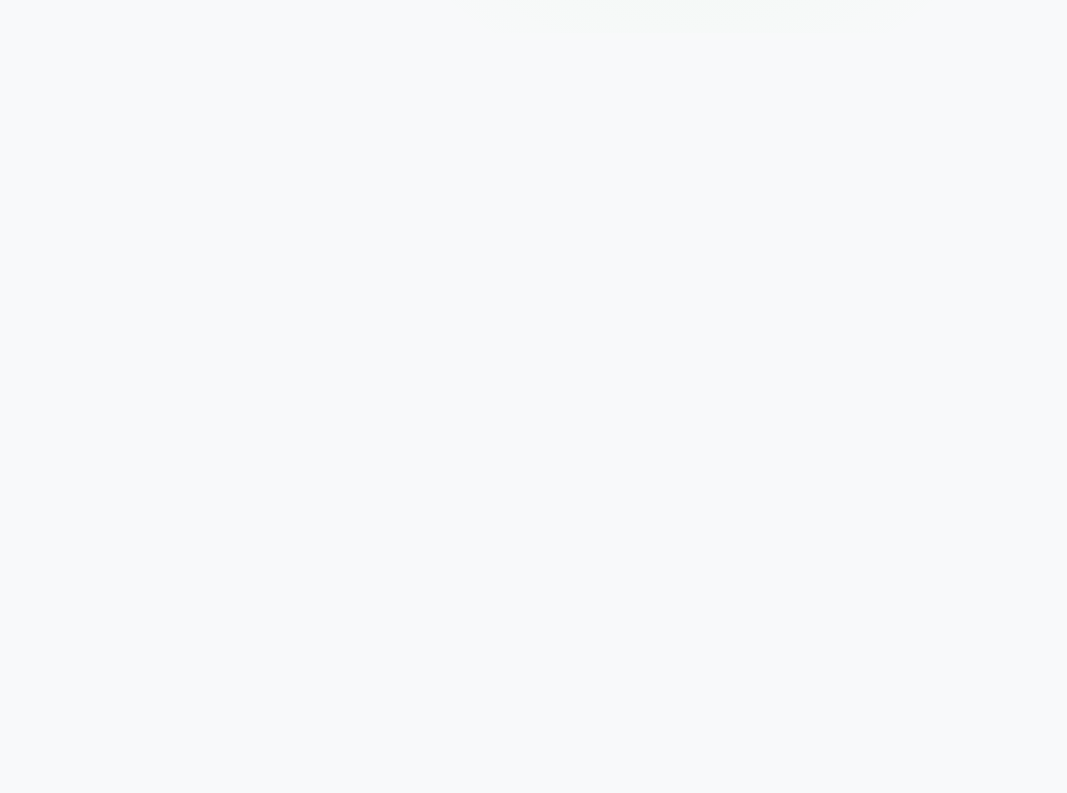
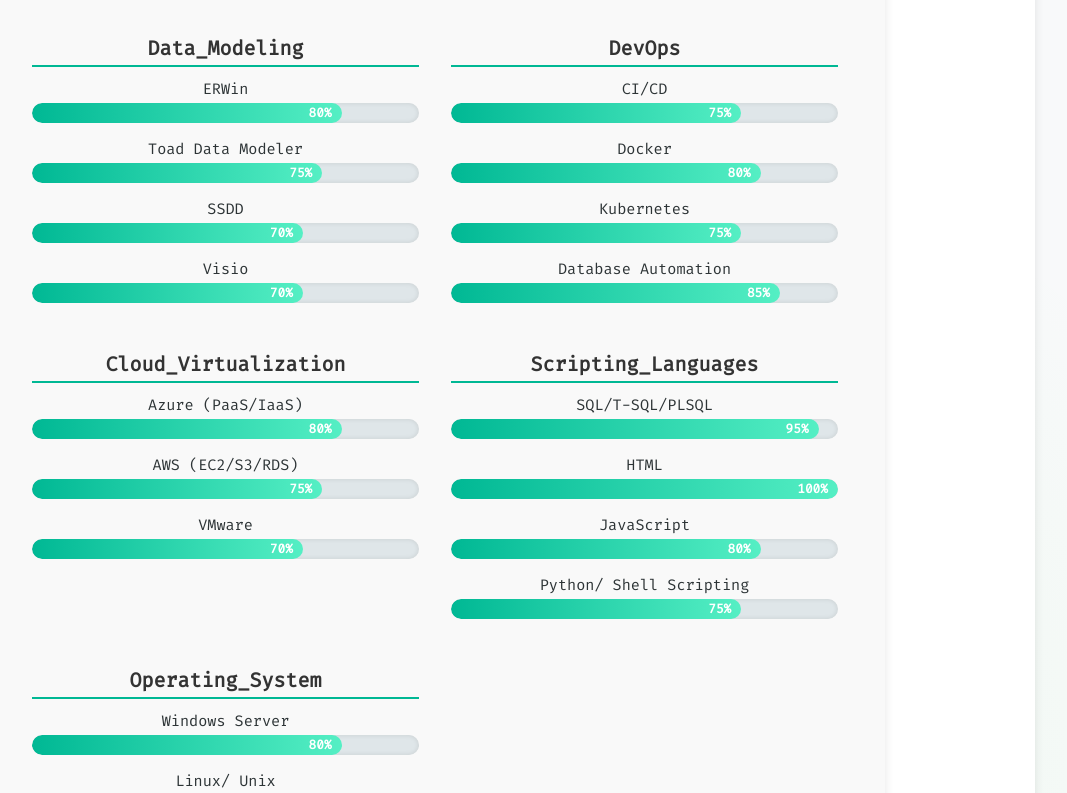
Before and after one commit to AhmedFakhr/my-portfolio-blog, a Next.js app in the folder my-potofolio-blog/: page /about in a window 1280 px wide. Shown: the part 1540-2333 px from the top of the page, without its empty margins (205-1272 px from the left). Before the commit the page ends 1573 px from the top, so only its background shows below. Built offline with nearby package versions, Linux system fonts and the light colour scheme.

Commit message:
Release 5.0 #added skills in About Section

```diff
--- a/my-potofolio-blog/package.json
+++ b/my-potofolio-blog/package.json
@@ -13,6 +13,8 @@
     "@react-pdf-viewer/default-layout": "^3.12.0",
     "aos": "^2.3.4",
     "canvas": "^3.1.0",
+    "chart.js": "^4.4.8",
+    "framer-motion": "^12.7.3",
     "next": "15.2.4",
     "nodemailer": "^6.10.0",
     "pdfjs-dist": "^3.11.174",
--- a/my-potofolio-blog/src/app/about/page.js
+++ b/my-potofolio-blog/src/app/about/page.js
@@ -1,12 +1,10 @@
-// Add this line to mark the component as a client-side component
 'use client';
 
-import "../globals.css"; // Ensure styles are applied
+import "../globals.css";
 import Image from 'next/image';
 import Link from 'next/link';
-import { useEffect } from "react";
+import { useEffect, useState } from 'react';
 
-// Fun typing effect on page load
 const TypingEffect = () => {
     useEffect(() => {
         const message = "Senior Database Developer & Administrator | Oracle, PostgreSQL, SQLServer @ Caelum Group GmpH";
@@ -16,10 +14,7 @@
         const typingInterval = setInterval(() => {
             typingElement.innerHTML += message[index];
             index++;
-
-            if (index === message.length) {
-                clearInterval(typingInterval);
-            }
+            if (index === message.length) clearInterval(typingInterval);
         }, 100);
 
         return () => clearInterval(typingInterval);
@@ -28,9 +23,112 @@
     return <span id="typing-effect"></span>;
 };
 
+const skills = {
+    Database: [
+        { name: 'Oracle', level: 95, tooltip: 'Oracle Database Tools: RMAN, ODG, OEM, ASM, Data Pump, SQL*Loader, Database Configuration Assistant\nOracle Utilities: Golden Gate, Oracle Exadata, Oracle RAC, SQL Tuning Advisor, AWR, ADDM'},
+        { name: 'PostgreSQL', level: 90, tooltip: 'PostgreSQL Tools: pgAdmin, psql, pg_dump, pg_restore, pg_stat_statements, PgHero, PgBadger, PgBouncer, PostGIS\nPostgreSQL Utilities: Autovacuum, Logical/Physical Replication, Partitioning, Indexing, Extensions, Performance Tuning, JSON/JSONB Handling, Roles & Permissions, Backup & Restore, Cloud Deployment (AWS RDS, GCP, Azure), Version Upgrades, PL/pgSQL Functions, Triggers'},
+        { name: 'SQL Server', level: 90, tooltip: 'SQL Server Tools: SQL Server Management Studio (SSMS), SQLCMD, SQL Server Profiler, Database Tuning Advisor, Azure Data Studio\nSQL Server Utilities: Backup & Restore, Always On Availability Groups, Log Shipping, Database Mirroring, SQL Agent Jobs, Indexing, Partitioning, CLR Integration, SSIS, SSRS, SSAS, Query Optimization, Roles & Permissions, Monitoring (DMVs, Extended Events), Data Migration Assistant (DMA), TempDB Management'},
+    ],
+    Performance_Analytics: [
+        { name: 'Power BI', level: 85 },
+        { name: 'Tableau', level: 80 },
+        { name: 'SSRS', level: 75 },
+    ],
+    Data_Modeling: [
+        { name: 'ERWin', level: 80 },
+        { name: 'Toad Data Modeler', level: 75 },
+        { name: 'SSDD', level: 70 },
+        { name: 'Visio', level: 70 },
+    ],
+    DevOps: [
+        { name: 'CI/CD', level: 75 },
+        { name: 'Docker', level: 80 },
+        { name: 'Kubernetes', level: 75 },
+        { name: 'Database Automation', level: 85 },
+    ],
+    Cloud_Virtualization: [
+        { name: 'Azure (PaaS/IaaS)', level: 80 },
+        { name: 'AWS (EC2/S3/RDS)', level: 75 },
+        { name: 'VMware', level: 70 },
+    ],
+    Scripting_Languages: [
+        { name: 'SQL/T-SQL/PLSQL', level: 95 },
+        { name: 'HTML', level: 100 },
+        { name: 'JavaScript', level: 80 },
+        { name: 'Python/ Shell Scripting', level: 75 },
+    ],
+    Operating_System: [
+        {
+            name: 'Windows Server',
+            level: 80,
+            tooltip: 'Windows Server Tools: Server Manager, PowerShell, Active Directory, Group Policy, Hyper-V, Windows Admin Center\nWindows Server Skills: User/Group Management, DNS/DHCP Configuration, File/Print Services, IIS Administration, Backup & Restore, Patch Management, Performance Monitoring'
+        },
+        {
+            name: 'Linux/ Unix',
+            level: 90,
+            tooltip: 'Linux/Unix Tools: Bash, cron, systemd, journalctl, top/htop, ssh, scp, rsync, LVM\nLinux/Unix Skills: User & File Permission Management, Package Management (yum, apt), Shell Scripting, Network Configuration, Log Management, Process Monitoring, Firewall (iptables, firewalld), Disk & Filesystem Management'
+        },
+        {
+            name: 'VMWare',
+            level: 75,
+            tooltip: 'VMware Tools: vSphere, vCenter, ESXi, vMotion, VMware Tools\nVMware Skills: VM Provisioning & Cloning, Resource Allocation, Snapshots, Templates, Virtual Networking, Storage Configuration, Performance Monitoring, Backup & Restore'
+        },
+        {
+            name: 'Kubernetes/ Docker',
+            level: 85,
+            tooltip: 'Container Tools: Docker CLI, Docker Compose, Kubernetes CLI (kubectl), Helm, Minikube\nContainer Skills: Containerization, Pod/Deployment Management, Services & Ingress, Volume Management, Dockerfile & Image Optimization, Scaling, Health Checks, ConfigMaps & Secrets, CI/CD Integration'
+        }
+    ]
+
+};
+
+const SkillBarGroup = ({ title, skills }) => {
+    const [hoveredIdx, setHoveredIdx] = useState(null);
+
+    return (
+        <div className="skill-group">
+            <h3>{title}</h3>
+            {skills.map((skill, idx) => (
+                <div
+                    key={idx}
+                    className="skill-bar"
+                    onMouseEnter={() => setHoveredIdx(idx)}
+                    onMouseLeave={() => setHoveredIdx(null)}
+                    style={{ position: 'relative' }}
+                >
+                    <div className="skill-label">{skill.name}</div>
+                    <div className="bar-bg">
+                        <div
+                            className="bar-fill"
+                            style={{ '--target-width': `${skill.level}%`, width: `${skill.level}%` }}
+                        >
+                            {skill.level}%
+                        </div>
+                    </div>
+
+                    {/* Tooltip */}
+                    {hoveredIdx === idx && skill.tooltip && (
+                        <div className="tooltip-box">
+                            {skill.tooltip}
+                        </div>
+                    )}
+                </div>
+            ))}
+        </div>
+    );
+};
+
+
+const SkillBars = () => (
+    <div className="skill-bars-container">
+        {Object.entries(skills).map(([category, skillList]) => (
+            <SkillBarGroup key={category} title={category} skills={skillList} />
+        ))}
+    </div>
+);
+
 export default function AboutPage() {
     useEffect(() => {
-        // Add event listener for hover effect on profile picture
         const profileImage = document.getElementById("profile-img");
         profileImage.addEventListener("mouseenter", () => {
             profileImage.style.transform = "scale(1.1)";
@@ -55,17 +153,12 @@
                     />
                 </div>
 
-
-
                 <div className="about-text">
-
                     <h2 className="typing-title">Currently Working On:</h2>
-                    <p>
-                        <TypingEffect />
-                    </p>
+                    <p><TypingEffect /></p>
                     <p>
                         Hi, I&apos;m <strong>Ahmed Fakhraldin</strong>, a Senior Database Administrator and Developer specializing in
-                        building high-performance, scalable, and secure database solutions. With over <strong>5 years of experience</strong>
+                        building high-performance, scalable, and secure database solutions. With over <strong>5 years of experience </strong>
                         in the IT and database management space, my focus is on delivering database architecture that ensures optimal performance
                         while maintaining high availability and disaster recovery protocols.
                     </p>
@@ -90,6 +183,12 @@
                         This portfolio serves as a reflection of my passion for technology, my journey, and my commitment to continuous growth.
                     </p>
 
+                    <div className="resume-section">
+
+                    {/* Skill Bars */}
+                    <h2>Technical Skills</h2>
+                    <SkillBars />
+                    </div>
 
                     <div className="resume-section">
                         <h2>My Resume</h2>
@@ -97,6 +196,8 @@
                             <a download className="download-btn">📥 Download My Resume</a>
                         </Link>
                     </div>
+
+
                 </div>
             </div>
         </div>
--- a/my-potofolio-blog/src/app/globals.css
+++ b/my-potofolio-blog/src/app/globals.css
@@ -1071,6 +1071,134 @@
         }
 
 
+/* Code Block Styles */
+.code-block pre {
+    background-color: #1e1e1e;
+    padding: 20px;
+    border-radius: 8px;
+    overflow: auto;
+    white-space: pre-wrap;
+    word-wrap: break-word;
+}
+
+button {
+    background-color: #00bcd4;
+    color: white;
+    border: none;
+    padding: 10px 20px;
+    font-size: 1rem;
+    cursor: pointer;
+    border-radius: 5px;
+    transition: background-color 0.3s;
+}
+
+    button:hover {
+        background-color: #008c9e;
+    }
+
+    button:disabled {
+        background-color: #777;
+    }
+
+/* SQL Query Runner */
+.sql-query-runner {
+    background-color: #1e1e1e;
+    padding: 20px;
+    border-radius: 10px;
+    margin-top: 30px;
+}
+
+.skill-bars-container {
+    margin-top: 2rem;
+    display: grid;
+    grid-template-columns: repeat(auto-fit, minmax(300px, 1fr));
+    gap: 2rem;
+}
+
+.skill-group h3 {
+    font-size: 1.25rem;
+    font-weight: 600;
+    color: #333;
+    margin-bottom: 0.75rem;
+    border-bottom: 2px solid #00b894;
+    padding-bottom: 0.25rem;
+}
+
+.dark-mode .skill-group h3 {
+    color: #fff;
+}
+
+.skill-bar {
+    margin-bottom: 1rem;
+}
+
+.skill-label {
+    font-size: 0.95rem;
+    font-weight: 500;
+    margin-bottom: 0.25rem;
+    color: #2d3436;
+}
+
+.dark-mode .skill-label {
+    color:#fff;
+}
+
+.bar-bg {
+    background-color: #dfe6e9;
+    border-radius: 20px;
+    overflow: hidden;
+    height: 20px;
+    box-shadow: inset 0 0 5px rgba(0, 0, 0, 0.1);
+}
+
+.bar-fill {
+    background: linear-gradient(90deg, #00b894, #55efc4);
+    height: 100%;
+    width: 0;
+    border-radius: 20px;
+    font-size: 0.8rem;
+    color: #fff;
+    text-align: right;
+    padding-right: 10px;
+    line-height: 20px;
+    font-weight: 600;
+    transition: width 1s ease-in-out;
+}
+
+/* Optional: animate on load */
+.skill-bar .bar-fill {
+    animation: fillBar 1.5s forwards;
+}
+
+@keyframes fillBar {
+    from {
+        width: 0%;
+    }
+
+    to {
+        width: var(--target-width);
+    }
+}
+
+.tooltip-box {
+    position: absolute;
+    top: 100%;
+    left: 0;
+    margin-top: 8px;
+    background-color: rgba(0, 0, 0, 0.85);
+    color: white;
+    padding: 10px 12px;
+    border-radius: 8px;
+    font-size: 0.85rem;
+    line-height: 1.4;
+    white-space: pre-line;
+    max-width: 320px;
+    z-index: 100;
+    box-shadow: 0 4px 12px rgba(0,0,0,0.2);
+}
+
+
+
 /* Small devices (phones, less than 600px) */
 @media (max-width: 600px) {
     /* mobile styles */
```
Also changed, not shown: 1 other file (tests, documents, lock files or other folders).
